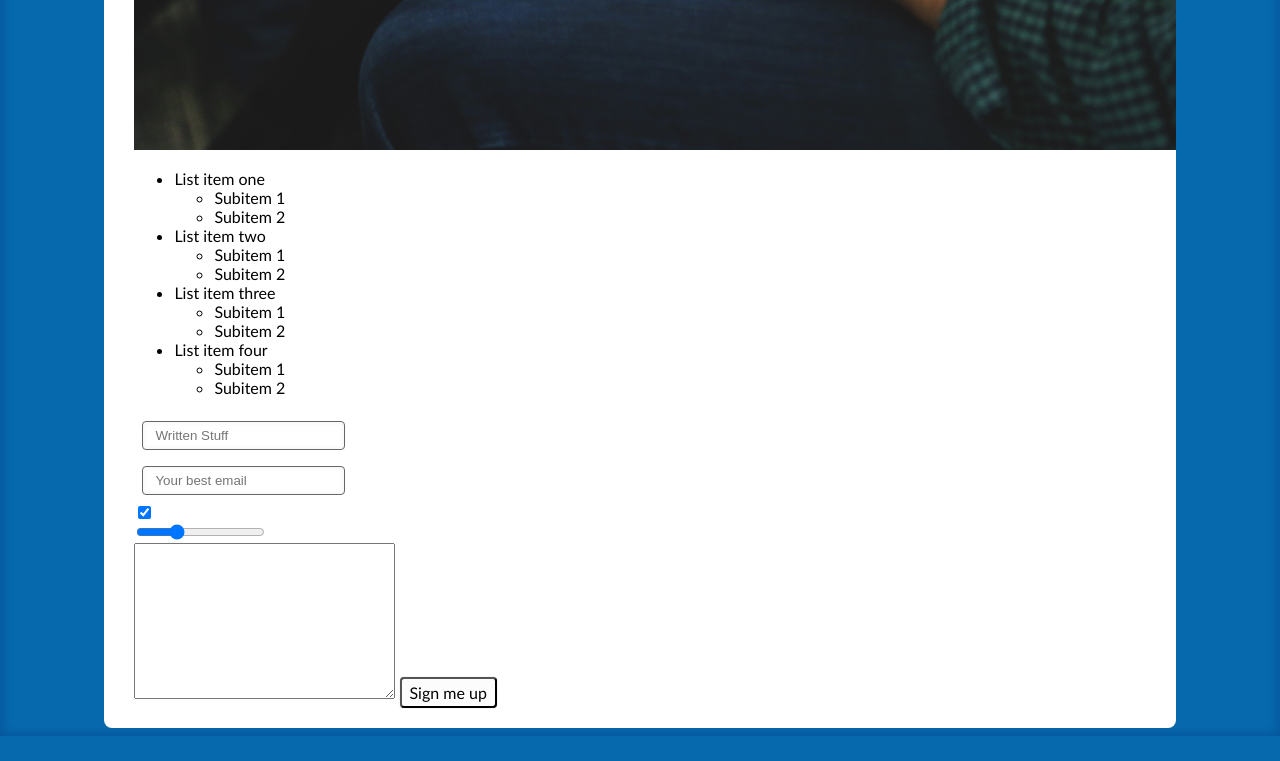
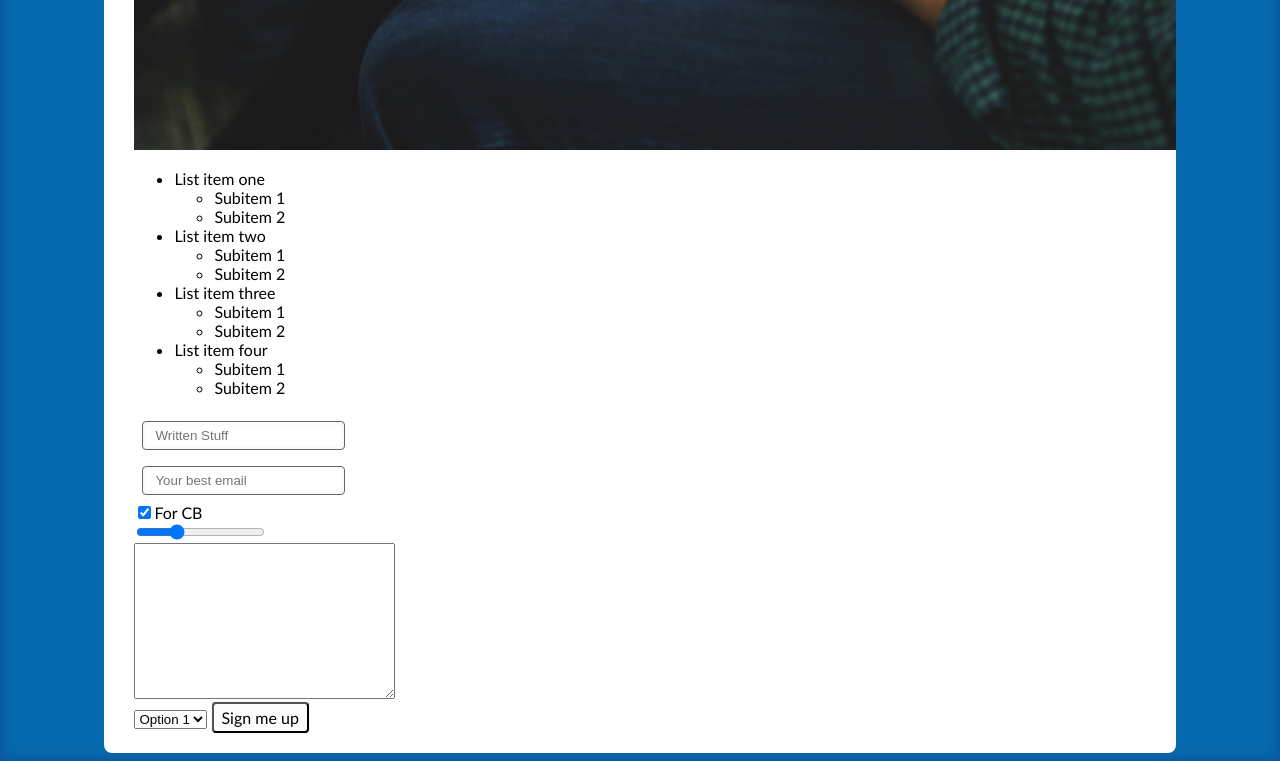
Before and after one commit to gareththomasnz/CompletejQuery, a plain HTML site: page index.html in a window 1280 px wide. Shown: the part 1064-1825 px from the top of the page. Before the commit the page ends 1800 px from the top, so only its background shows below. Drawn offline with Linux system fonts and the light colour scheme.

Commit message:
twelth  commit

```diff
--- a/index.html
+++ b/index.html
@@ -86,11 +86,22 @@
 			<form action="">
         <input type="text" placeholder="Written Stuff"><br>
 				<input type="email" placeholder="Your best email"><br>
-        <input type="checkbox" name="cb" checked><br>
+        <input type="checkbox" name="cb" checked><label for="cb">For CB</label><br>
         <input type="range" min="1" max="8" value="3"><br>
         <textarea cols="30" rows="10"></textarea>
+                <br>
+        <select id="selection">
+          <option>Option 1</option>
+          <option>Option 2</option>
+          <option>Option 3</option>
+          <option>Option 4</option>
+          <option>Option 5</option>
+          <option>Option 6</option>
+        </select>
         <input type="submit" value="Sign me up">
 			</form>
+
+
 
 	</div>
 </body>
--- a/js/script4.js
+++ b/js/script4.js
@@ -18,13 +18,26 @@ $(function() {
         //        }
         //        });
 
-        $("#checkbox").change(function(){
-                var isChecked = $(this).is(":checked");
-                if(isChecked){
-                        $(this).add("label[for='cb']").css("box-shadow", "0 0 4px #818");
-                }else{
-                        $(this).css("box-shadow", "0 0 4px #181");
-                }
-                });
+        //$("#checkbox").change(function(){
+        //        var isChecked = $(this).is(":checked");
+        //        if(isChecked){
+        //                $(this).add("label[for='cb']").css("box-shadow", "0 0 4px #818");
+        //        }else{
+        //                $(this).css("box-shadow", "0 0 4px #181");
+        //        }
+        //        });
+        //
+        //$("#selection").change(function(){
+        //        var selectedOption = $(this).find(":selected").text();
+        //        alert(selectedOption);
+        //        });
+
+        //$("#form").submit(function(event){
+        //        var textArea = $("#message");
+        //        if(textArea.val().trim() === ""){
+        //                textArea.css("box-shadow", "0 0 4px #811");
+        //                event.preventDefault();
+        //        }else{}
+        //        });
 
       });
```
